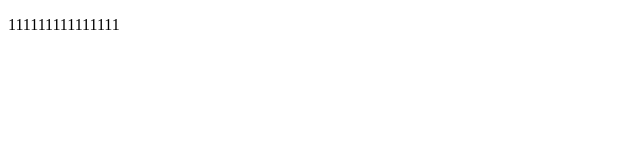
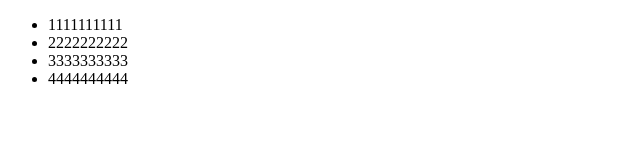
Before and after one commit to cjy2050/lianxi, a plain HTML site: page index.html in a window 1280 px wide. Shown: the whole page, without its empty margins (0-640 px from the left). Drawn offline with Linux system fonts and the light colour scheme.

Commit message:
Update index.html

```diff
--- a/index.html
+++ b/index.html
@@ -6,6 +6,12 @@
 </head>
 
 <body>
-	<p>111111111111111</p>
+	<ul>
+		<li>1111111111</li>
+		<li>2222222222</li>
+		<li>3333333333</li>
+		<li>4444444444</li>
+	</ul>
+
 </body>
 </html>
```
